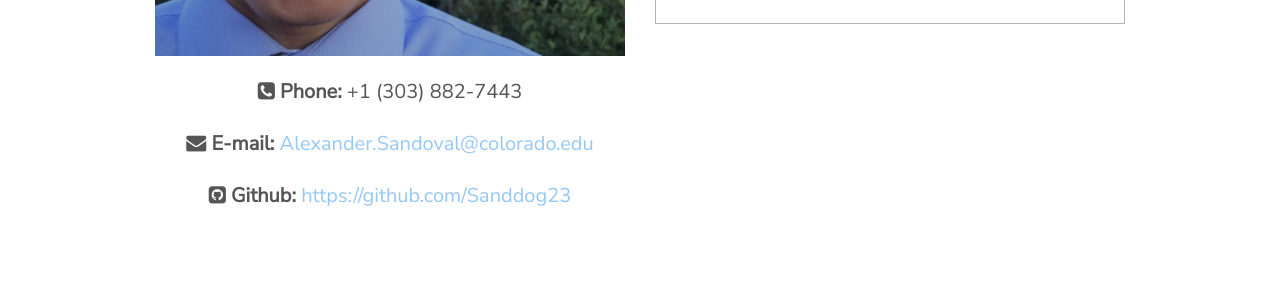
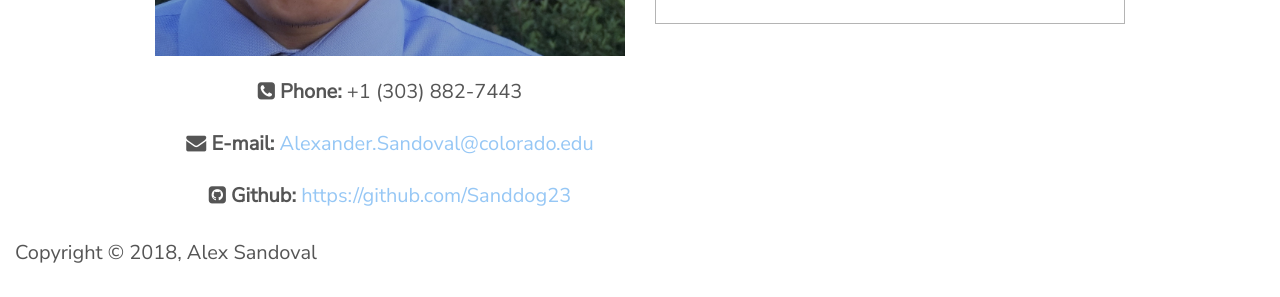
Before and after one commit to Sanddog23/sanddog23.github.io, a plain HTML site: page index.html in a window 1280 px wide. Shown: the part 1685-1982 px from the top of the page. Before the commit the page ends 1920 px from the top, so only its background shows below. Drawn offline with Linux system fonts and the light colour scheme.

Commit message:
Update index.html

```diff
--- a/index.html
+++ b/index.html
@@ -83,6 +83,14 @@
                       </div>
                   </div>
               </div>
+
+              <div class="row">
+                  <div class="col-xs-12">
+                      <div class="doc-footer">
+                          <p>Copyright &copy; 2018, Alex Sandoval</p>
+                      </div>
+                  </div>
+              </div>
           </div>
       </main>
 
```
